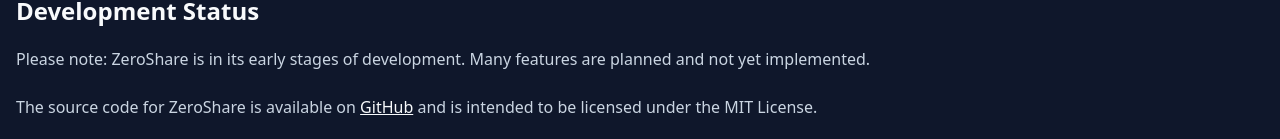
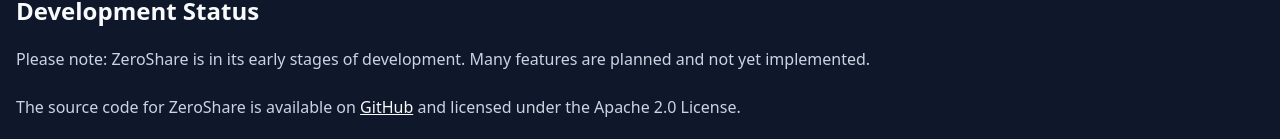
Before and after one commit to Mauge9638/ZeroShare, a Vue app in the folder src/frontend/: page /about in a window 1280 px wide. Shown: the part 645-784 px from the top of the page. Built offline with nearby package versions, Linux system fonts and the light colour scheme.

Commit message:
modify readme and change license to apache 2.0

```diff
--- a/src/frontend/src/pages/AboutPage.vue
+++ b/src/frontend/src/pages/AboutPage.vue
@@ -63,7 +63,7 @@
         class="text-slate-50 hover:text-slate-50 underline"
         >GitHub</a
       >
-      and is intended to be licensed under the MIT License.
+      and licensed under the Apache 2.0 License.
     </p>
     <p class="pt-4">
       If you have any questions, ideas, or feedback, please feel free to reach out via the GitHub
```
Also changed, not shown: 2 other files (tests, documents, lock files or other folders).
